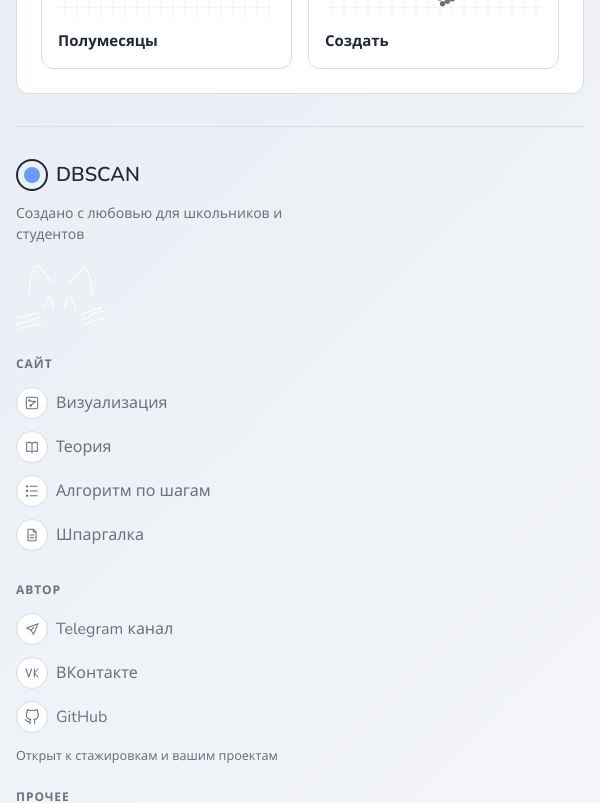
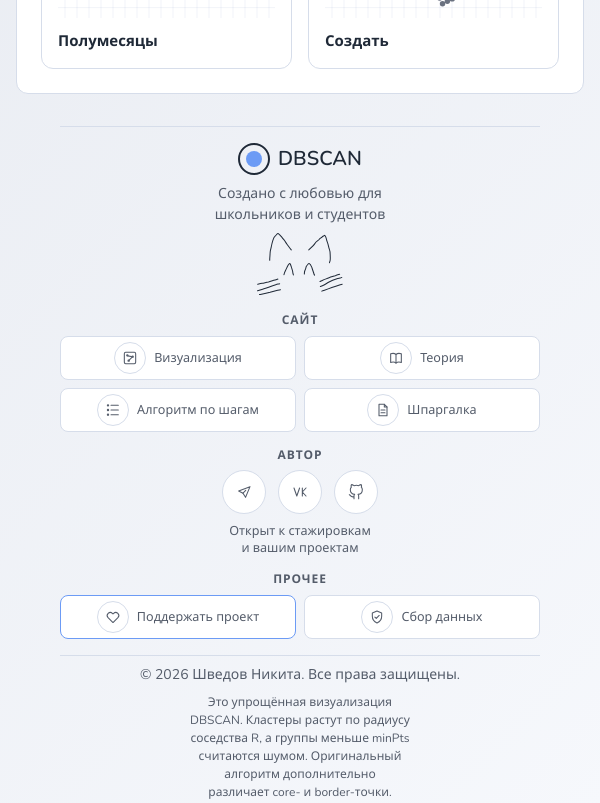
Before and after one commit to qpikzz/dbscan-visual, a React (Vite) app: page /#/visualization in a window 600 px wide. Shown: the part 2080-2883 px from the top of the page. Built offline with nearby package versions, Linux system fonts and the light colour scheme; a web font is replaced by a local one.

Commit message:
minor fixes

```diff
--- a/openspec/specs/DESIGN.md
+++ b/openspec/specs/DESIGN.md
@@ -180,9 +180,9 @@ Below 1024px (tablet and mobile, see DESIGN.md section 6 breakpoints), the layou
 - Author: show Telegram channel, VK, and GitHub links from the existing social destinations, followed by the non-interactive, muted message "Open to internships and your projects" (RU: "Открыт к стажировкам и вашим проектам"). The message uses a slightly smaller size than the link labels (~90% of `--font-size-caption`, not below 12px) with adjusted line height, is placed closer to the GitHub link (reduced vertical gap), aligns with their icon backings, and has a small top gap after GitHub; it has no marker, bolding, or hover behavior. Do not show the author's name in this column. External social links open in a new tab with `rel="noopener noreferrer"` and a localized new-tab announcement.
 - More: "Support the project" (RU: "Поддержать проект") and "Data collection" (RU: "Сбор данных") are buttons that open their existing dialogs. The dialogs remain mutually exclusive and keep their existing focus, Escape, close-button, and backdrop behavior.
 - Footer links and dialog buttons use aligned icons in small circular `--surface` / `--line` backings, with muted text and tokenized accent hover/focus. Keep the site's visible `:focus-visible` ring. No subscription form, email field, analytics, counters, or new external resources are permitted.
-- The supplied `cat.svg` is used as a decorative image placed in normal flow inside the Brand block (under the brand note), aligned to the left edge of the Brand content with no compensating negative margins or absolute positioning. The asset copy in `src/assets/` is cropped to the visible artwork bounds where transparent canvas padding caused left offset; proportions and line art are unchanged. It sits near the bottom of the Brand block on desktop (above the divider) and directly below the brand copy on mobile. Give it empty alt text, hide it from assistive technology, disable pointer events, and ensure it does not cover content. Height is ~92px on desktop and ~66px on mobile (increased ~25–35%). The white line art has low contrast on the light theme; do not recolor it. If it is not legible enough, use an owner-provided theme variant or agree on another treatment.
+- The supplied `cat.svg` is used as a decorative CSS mask on a `<span>` placed in normal flow inside the Brand block (under the brand note), aligned to the left edge of the Brand content on desktop and centered on mobile, with no compensating negative margins or absolute positioning. The asset copy in `src/assets/` is cropped to the visible artwork bounds where transparent canvas padding caused left offset; proportions and line art are unchanged. It sits near the bottom of the Brand block on desktop (above the divider) and directly below the brand copy on mobile. Color comes only from `--footer-cat-color`: `var(--text)` in the light theme and `var(--pulse)` in the dark theme, with a 300ms background-color transition. Hide it from assistive technology (`aria-hidden="true"`), disable pointer events, and ensure it does not cover content. Height is ~92px on desktop and 64px on mobile. The mask is inlined from the existing asset, so no new external resource is loaded.
 - A thin `--line` divider separates the main grid from the lower bar. The lower bar DOM order is copyright, then the simplified-model note. The year is the `2026` constant and the author name is localized: "© 2026 Nikita Shvedov. All rights reserved." (EN) and "© 2026 Шведов Никита. Все права защищены." (RU). The note retains its existing wording, is small and muted, limited in width, and right-aligned on desktop.
-- The note in `--text-muted` explains the simplified visualization:
+- The note in the muted footer color (`--text-muted`; mobile uses the slightly darker `--footer-muted` mix) explains the simplified visualization:
   - EN: "This is a simplified visualization of DBSCAN. Clusters grow by the neighbor radius R, and groups smaller than minPts are treated as noise. The original algorithm also distinguishes core and border points."
   - RU: "Это упрощённая визуализация DBSCAN. Кластеры растут по радиусу соседства R, а группы меньше minPts считаются шумом. Оригинальный алгоритм дополнительно различает core- и border-точки."
 - Social URLs remain Telegram `https://t.me/qpikzz`, VK `https://vk.ru/qpikzz`, and GitHub `https://github.com/qpikzz`; do not add domains. The support dialog's donate link uses the existing `SUPPORT_URL` constant (`https://www.donationalerts.com/r/qpz`, no UTM or extra parameters).
@@ -211,7 +211,7 @@ Breakpoints: mobile below 768px, tablet 768-1023px, desktop 1024px and above.
 
 Mobile order of blocks: Steps panel, Canvas panel, Code block, Plots block.
 
-- Mobile: single column. Canvas aspect ratio 1:1. Each R/minPts parameter group becomes a two-line grid (label, value, and buttons on the first line; full-width slider on the second), its height following its content. Plots in 2x2 grid. Footer blocks stack in DOM order (Brand, Site, Author, More), with the cat beneath the Brand copy; the divider follows, then a left-aligned lower bar with copyright before the note. Footer links and buttons retain at least `--touch-target-min` height.
+- Mobile: single column. Canvas aspect ratio 1:1. Each R/minPts parameter group becomes a two-line grid (label, value, and buttons on the first line; full-width slider on the second), its height following its content. Plots in 2x2 grid. Footer blocks stack in DOM order (Brand, Site, Author, More) inside a centered, width-limited container, with the Brand, cat, group labels, availability note, divider, and lower bar centered; copyright precedes the note. Site and More links are full-width 44px pills in a 2x2 grid at 360px and above (one column at 320px), with their icons hidden below 480px and shown at 480–767px. Author links are a centered row of three 44px round icon buttons with visually hidden labels. The lower bar is centered, its note is limited to 34ch and balanced, and footer bottom padding includes safe area. Mobile footer text uses `--footer-muted`, a mix of `--text` and `--text-muted`, for readable contrast. Footer links and buttons retain at least `--touch-target-min` height.
 - Tablet: single column for the visualization block (Steps panel above Canvas panel), Plots in 2x2 grid.
 - Desktop: layout as described in section 5.
 - Footer layout: at 768-1023px the Brand block spans the full width above a three-column Site/Author/More grid; at 1024px and above all four blocks share one row, with Brand wider than the other columns. The cat sits in the Brand block's lower-left area, aligned to the main grid's bottom on wider screens, and never overlaps footer content. The divider above the lower bar has increased top margin (~1.5x) using the spacing scale; bottom margin of the divider remains unchanged.
--- a/src/components/AppShell.tsx
+++ b/src/components/AppShell.tsx
@@ -10,7 +10,6 @@ import { usePageMeta } from '../hooks/usePageMeta'
 import { socialLinks } from '../config/socialLinks'
 import { FOOTER_COPYRIGHT_YEAR } from '../config/footer'
 import { theorySections } from '../data/theory'
-import cat from '../assets/cat.svg'
 import { Reveal } from './Reveal'
 import { FooterIcon } from './FooterIcon'
 import { LogoMark } from './LogoMark'
@@ -358,7 +357,7 @@ export function AppShell({ children }: AppShellProps) {
                 <span>{t.footerBrandName}</span>
               </div>
               <p className="footer-brand-note">{t.footerLove}</p>
-              <img className="footer-cat" src={cat} alt="" aria-hidden="true" />
+              <span className="footer-cat" aria-hidden="true" />
             </div>
             <nav className="footer-group" aria-labelledby="footer-site-title">
               <p className="footer-group-title" id="footer-site-title">
--- a/src/styles/global.css
+++ b/src/styles/global.css
@@ -43,6 +43,7 @@
   --noise-4: #5a626d;
   --noise-5: #6b7480;
   --on-primary: #ffffff;
+  --footer-cat-color: var(--text);
   --cluster-1: #ef7c7c;
   --cluster-2: #6c9bf5;
   --cluster-3: #6fcb9f;
@@ -116,6 +117,7 @@
   --noise-4: #6b727d;
   --noise-5: #79818d;
   --on-primary: #0f1420;
+  --footer-cat-color: var(--pulse);
   --cluster-1: #f28b8b;
   --cluster-2: #8db3ff;
   --cluster-3: #7fd8ae;
@@ -616,12 +618,17 @@ a:focus-visible {
 }
 
 .footer-cat {
+  --footer-cat-height: 92px;
   display: block;
-  width: auto;
-  height: 92px;
+  width: calc(var(--footer-cat-height) * 1.34127);
+  height: var(--footer-cat-height);
   margin: 0;
   align-self: flex-start;
+  background-color: var(--footer-cat-color);
+  -webkit-mask: url('../assets/cat.svg') center / contain no-repeat;
+  mask: url('../assets/cat.svg') center / contain no-repeat;
   pointer-events: none;
+  transition: background-color 300ms var(--ease);
 }
 
 .footer-bottom {
@@ -993,33 +1000,192 @@ a:focus-visible {
     padding: 0 0 var(--space-8);
   }
 
+  .app-footer {
+    --footer-muted: color-mix(in srgb, var(--text) 30%, var(--text-muted));
+    width: min(calc(100% - 32px), 480px);
+    padding-top: var(--space-4);
+    padding-bottom: calc(var(--space-3) + env(safe-area-inset-bottom, 0px));
+    color: var(--footer-muted);
+  }
+
   .footer-main {
-    grid-template-columns: 1fr;
+    grid-template-columns: minmax(0, 1fr);
+    gap: var(--space-4);
+    justify-items: center;
   }
 
   .footer-brand {
-    align-items: flex-start;
+    align-items: center;
+    gap: var(--space-2);
+    text-align: center;
+  }
+
+  .footer-brand-name {
+    justify-content: center;
+  }
+
+  .footer-brand-note {
+    max-width: 36ch;
+    text-align: center;
+    text-wrap: balance;
   }
 
   .footer-cat {
-    height: 66px;
-    margin-top: var(--space-2);
-    align-self: flex-start;
+    --footer-cat-height: 64px;
+    margin-top: 0;
+    align-self: center;
+  }
+
+  .footer-group {
+    width: 100%;
+    align-items: center;
+    gap: var(--space-2);
+    text-align: center;
+  }
+
+  .footer-group-title {
+    color: var(--footer-muted);
+    text-align: center;
+    line-height: 1.2;
+  }
+
+  .footer-group[aria-labelledby='footer-site-title'] .footer-link-list,
+  .footer-group[aria-labelledby='footer-more-title'] .footer-link-list {
+    display: grid;
+    grid-template-columns: repeat(auto-fit, minmax(160px, 1fr));
+    width: 100%;
+    gap: var(--space-2);
+  }
+
+  .footer-group[aria-labelledby='footer-site-title'] .footer-link,
+  .footer-group[aria-labelledby='footer-more-title'] .footer-link {
+    position: relative;
+    justify-content: center;
+    padding: 0 var(--space-2);
+    border: var(--border-width) solid var(--line);
+    border-radius: var(--radius-button);
+    background: var(--surface);
+    color: var(--footer-muted);
+    font-size: calc(var(--font-size-caption) * 0.9);
+    line-height: 1.2;
+    text-align: center;
+    white-space: nowrap;
+    transition: color 300ms var(--ease), background-color 300ms var(--ease),
+      border-color 300ms var(--ease);
+  }
+
+  .footer-group[aria-labelledby='footer-site-title'] .footer-link:hover,
+  .footer-group[aria-labelledby='footer-site-title'] .footer-link:focus-visible,
+  .footer-group[aria-labelledby='footer-more-title'] .footer-link:hover,
+  .footer-group[aria-labelledby='footer-more-title'] .footer-link:focus-visible {
+    border-color: var(--primary);
+    background: var(--primary-soft);
+    color: var(--primary);
+  }
+
+  .footer-group[aria-labelledby='footer-site-title'] .footer-link-icon,
+  .footer-group[aria-labelledby='footer-more-title'] .footer-link-icon {
+    display: none;
+  }
+
+  .footer-group[aria-labelledby='footer-more-title'] .footer-link:first-child {
+    border-color: var(--primary);
+  }
+
+  .footer-group[aria-labelledby='footer-author-title'] .footer-link-list {
+    flex-direction: row;
+    flex-wrap: wrap;
+    justify-content: center;
+    gap: var(--space-3);
+  }
+
+  .footer-group[aria-labelledby='footer-author-title'] .footer-link {
+    position: relative;
+    width: var(--touch-target-min);
+    min-height: var(--touch-target-min);
+    justify-content: center;
+    padding: 0;
+    border: var(--border-width) solid var(--line);
+    border-radius: var(--radius-round);
+    background: var(--surface);
+    color: var(--footer-muted);
+    transition: color 300ms var(--ease), background-color 300ms var(--ease),
+      border-color 300ms var(--ease);
+  }
+
+  .footer-group[aria-labelledby='footer-author-title'] .footer-link:hover,
+  .footer-group[aria-labelledby='footer-author-title'] .footer-link:focus-visible {
+    border-color: var(--primary);
+    background: var(--primary-soft);
+    color: var(--primary);
+  }
+
+  .footer-group[aria-labelledby='footer-author-title'] .footer-link-icon {
+    width: var(--space-8);
+    height: var(--space-8);
+    border: 0;
+    background: transparent;
+  }
+
+  .footer-group[aria-labelledby='footer-author-title'] .footer-link > span:last-child {
+    position: absolute;
+    width: 1px;
+    height: 1px;
+    padding: 0;
+    margin: -1px;
+    overflow: hidden;
+    clip: rect(0 0 0 0);
+    clip-path: inset(50%);
+    border: 0;
+    white-space: nowrap;
+  }
+
+  .footer-availability {
+    max-width: 34ch;
+    margin-top: 0;
+    margin-right: auto;
+    margin-left: auto;
+    color: var(--footer-muted);
+    text-align: center;
+    text-wrap: balance;
+  }
+
+  .footer-divider {
+    margin-top: var(--space-4);
+    margin-bottom: var(--space-2);
   }
 
   .footer-bottom {
     flex-direction: column;
-    align-items: flex-start;
+    align-items: center;
+    gap: var(--space-2);
+    text-align: center;
+  }
+
+  .footer-copyright,
+  .footer-note {
+    color: var(--footer-muted);
   }
 
   .footer-note {
-    text-align: left;
+    max-width: 34ch;
+    margin: 0 auto;
+    font-size: var(--font-size-overline);
+    text-align: center;
+    text-wrap: balance;
   }
 
   .modal-dialog {
     padding: var(--space-4);
   }
 
+}
+
+@media (min-width: 480px) and (max-width: 767px) {
+  .footer-group[aria-labelledby='footer-site-title'] .footer-link-icon,
+  .footer-group[aria-labelledby='footer-more-title'] .footer-link-icon {
+    display: grid;
+  }
 }
 
 @media (min-width: 768px) and (max-width: 1023px) {
```
